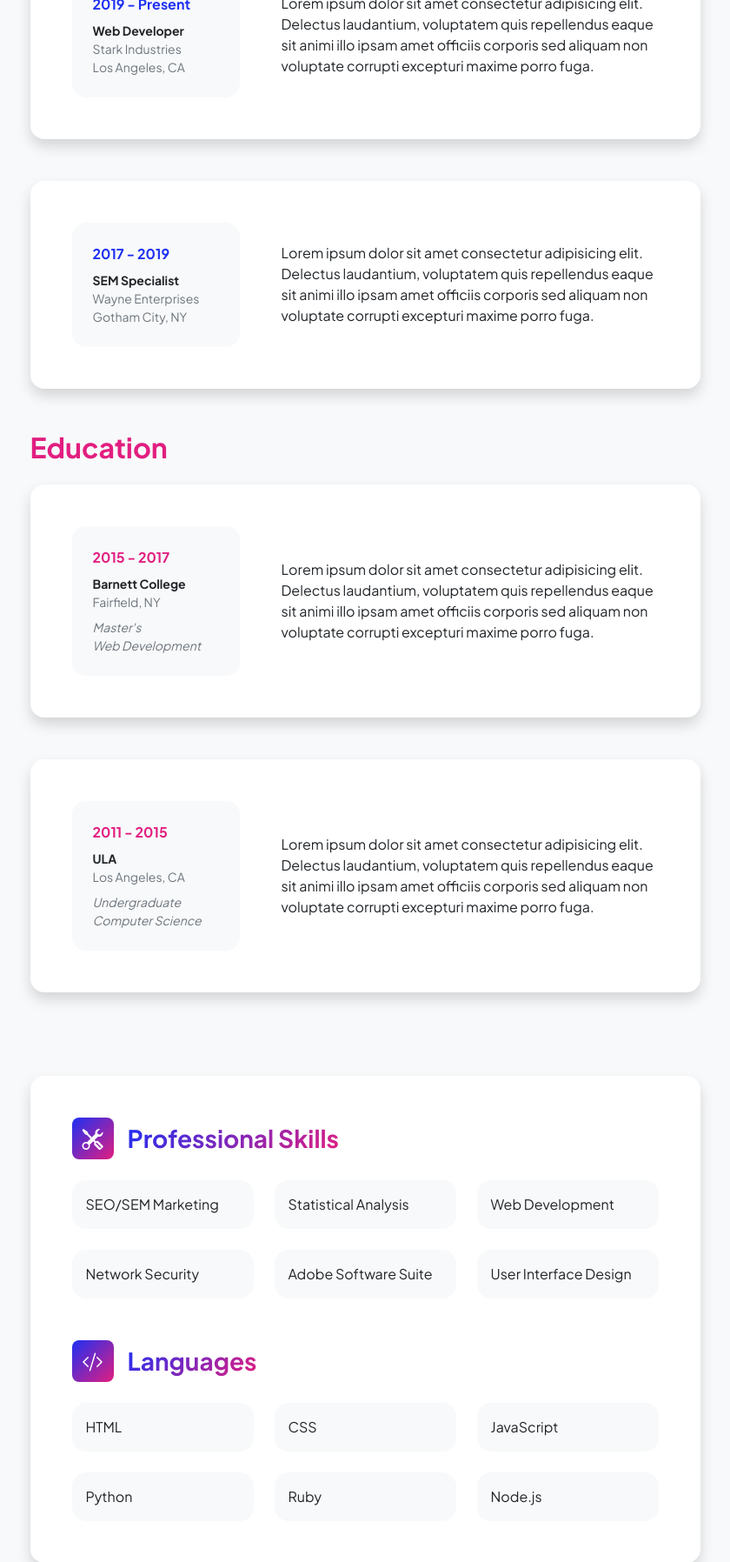
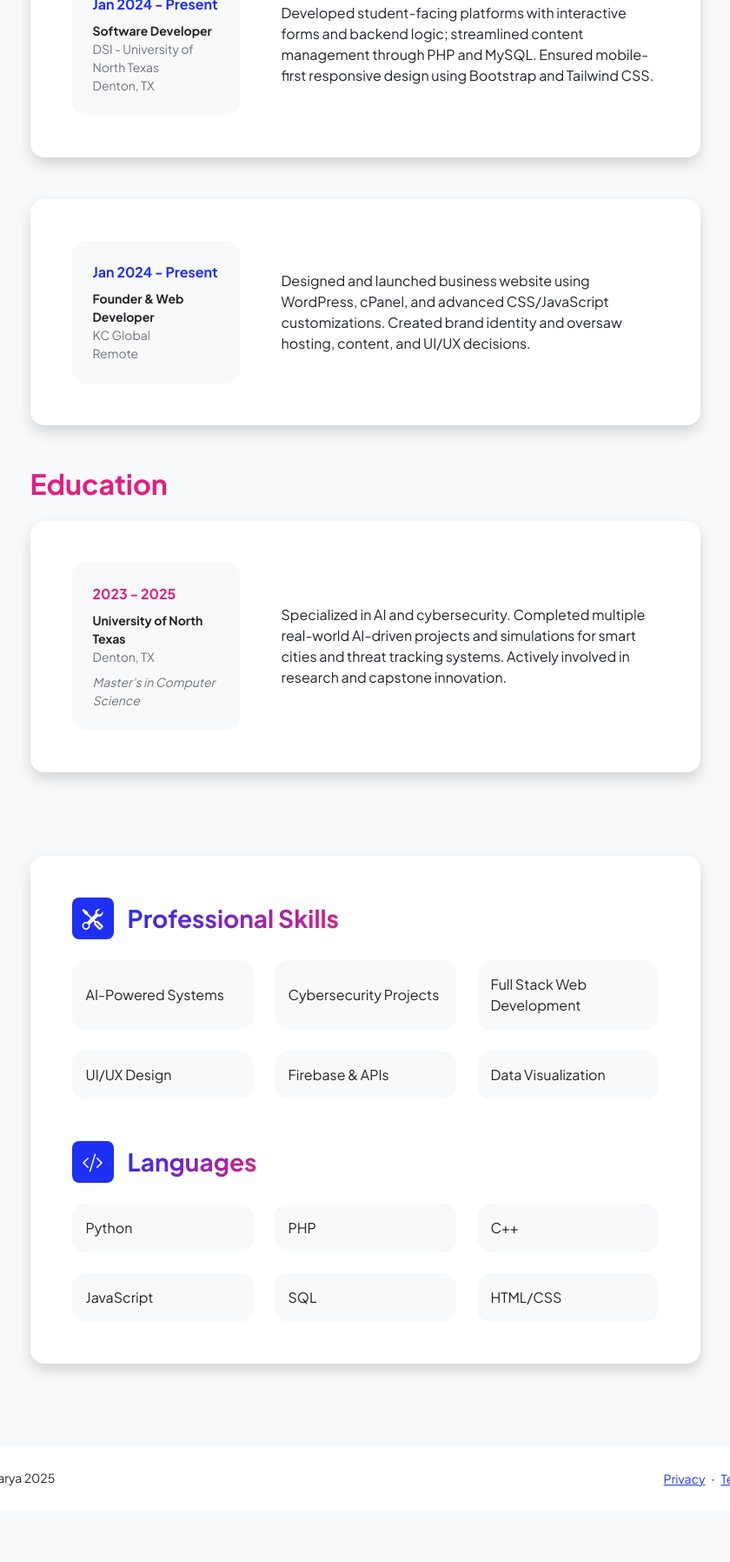
Before and after one commit to SuyoshaA/suyoshawebsite, a plain HTML site: page resume.html in a window 1280 px wide. Shown: the part 387-2183 px from the top of the page at 87% size, without its empty margins (220-1060 px from the left). After the commit the page ends 2123 px from the top, so only its background shows below. Drawn offline with nearby package versions, Linux system fonts and the light colour scheme.

Commit message:
Update resume.html

```diff
--- a/resume.html
+++ b/resume.html
@@ -3,27 +3,24 @@
 <head>
     <meta charset="utf-8" />
     <meta name="viewport" content="width=device-width, initial-scale=1, shrink-to-fit=no" />
-        <meta name="description" content="" />
-        <meta name="author" content="" />
-        <title>Personal - Start Bootstrap Template</title>
-        <!-- Favicon-->
+    <meta name="description" content="Suyosha Acharya Resume" />
+    <meta name="author" content="Suyosha Acharya" />
+    <title>Suyosha Acharya - Resume</title>
     <link rel="icon" type="image/x-icon" href="assets/favicon.ico" />
-        <!-- Custom Google font-->
     <link rel="preconnect" href="https://fonts.googleapis.com" />
     <link rel="preconnect" href="https://fonts.gstatic.com" crossorigin />
-        <link href="https://fonts.googleapis.com/css2?family=Plus+Jakarta+Sans:wght@100;200;300;400;500;600;700;800;900&amp;display=swap" rel="stylesheet" />
-        <!-- Bootstrap icons-->
+    <link href="https://fonts.googleapis.com/css2?family=Plus+Jakarta+Sans:wght@100;200;300;400;500;600;700;800;900&display=swap" rel="stylesheet" />
     <link href="https://cdn.jsdelivr.net/npm/bootstrap-icons@1.8.1/font/bootstrap-icons.css" rel="stylesheet" />
-        <!-- Core theme CSS (includes Bootstrap)-->
     <link href="css/styles.css" rel="stylesheet" />
 </head>
 <body class="d-flex flex-column h-100 bg-light">
 <main class="flex-shrink-0">
-            <!-- Navigation-->
     <nav class="navbar navbar-expand-lg navbar-light bg-white py-3">
         <div class="container px-5">
-                    <a class="navbar-brand" href="index.html"><span class="fw-bolder text-primary">Start Bootstrap</span></a>
-                    <button class="navbar-toggler" type="button" data-bs-toggle="collapse" data-bs-target="#navbarSupportedContent" aria-controls="navbarSupportedContent" aria-expanded="false" aria-label="Toggle navigation"><span class="navbar-toggler-icon"></span></button>
+            <a class="navbar-brand" href="index.html"><span class="fw-bolder text-primary">Suyosha Acharya</span></a>
+            <button class="navbar-toggler" type="button" data-bs-toggle="collapse" data-bs-target="#navbarSupportedContent">
+                <span class="navbar-toggler-icon"></span>
+            </button>
             <div class="collapse navbar-collapse" id="navbarSupportedContent">
                 <ul class="navbar-nav ms-auto mb-2 mb-lg-0 small fw-bolder">
                     <li class="nav-item"><a class="nav-link" href="index.html">Home</a></li>
@@ -34,142 +31,113 @@
             </div>
         </div>
     </nav>
-            <!-- Page Content-->
     <div class="container px-5 my-5">
         <div class="text-center mb-5">
             <h1 class="display-5 fw-bolder mb-0"><span class="text-gradient d-inline">Resume</span></h1>
         </div>
         <div class="row gx-5 justify-content-center">
             <div class="col-lg-11 col-xl-9 col-xxl-8">
-                        <!-- Experience Section-->
                 <section>
                     <div class="d-flex align-items-center justify-content-between mb-4">
                         <h2 class="text-primary fw-bolder mb-0">Experience</h2>
-                                <!-- Download resume button-->
-                                <!-- Note: Set the link href target to a PDF file within your project-->
-                                <a class="btn btn-primary px-4 py-3" href="#!">
+                        <a class="btn btn-primary px-4 py-3" href="assets/Suyosha_Resume.pdf">
                             <div class="d-inline-block bi bi-download me-2"></div>
                             Download Resume
                         </a>
                     </div>
-                            <!-- Experience Card 1-->
                     <div class="card shadow border-0 rounded-4 mb-5">
                         <div class="card-body p-5">
                             <div class="row align-items-center gx-5">
                                 <div class="col text-center text-lg-start mb-4 mb-lg-0">
                                     <div class="bg-light p-4 rounded-4">
-                                                <div class="text-primary fw-bolder mb-2">2019 - Present</div>
-                                                <div class="small fw-bolder">Web Developer</div>
-                                                <div class="small text-muted">Stark Industries</div>
-                                                <div class="small text-muted">Los Angeles, CA</div>
+                                        <div class="text-primary fw-bolder mb-2">Jan 2024 - Present</div>
+                                        <div class="small fw-bolder">Software Developer</div>
+                                        <div class="small text-muted">DSI - University of North Texas</div>
+                                        <div class="small text-muted">Denton, TX</div>
                                     </div>
                                 </div>
-                                        <div class="col-lg-8"><div>Lorem ipsum dolor sit amet consectetur adipisicing elit. Delectus laudantium, voluptatem quis repellendus eaque sit animi illo ipsam amet officiis corporis sed aliquam non voluptate corrupti excepturi maxime porro fuga.</div></div>
+                                <div class="col-lg-8">
+                                    <div>Developed student-facing platforms with interactive forms and backend logic; streamlined content management through PHP and MySQL. Ensured mobile-first responsive design using Bootstrap and Tailwind CSS.</div>
                                 </div>
                             </div>
                         </div>
-                            <!-- Experience Card 2-->
+                    </div>
                     <div class="card shadow border-0 rounded-4 mb-5">
                         <div class="card-body p-5">
                             <div class="row align-items-center gx-5">
                                 <div class="col text-center text-lg-start mb-4 mb-lg-0">
                                     <div class="bg-light p-4 rounded-4">
-                                                <div class="text-primary fw-bolder mb-2">2017 - 2019</div>
-                                                <div class="small fw-bolder">SEM Specialist</div>
-                                                <div class="small text-muted">Wayne Enterprises</div>
-                                                <div class="small text-muted">Gotham City, NY</div>
+                                        <div class="text-primary fw-bolder mb-2">Jan 2024 - Present</div>
+                                        <div class="small fw-bolder">Founder & Web Developer</div>
+                                        <div class="small text-muted">KC Global</div>
+                                        <div class="small text-muted">Remote</div>
                                     </div>
                                 </div>
-                                        <div class="col-lg-8"><div>Lorem ipsum dolor sit amet consectetur adipisicing elit. Delectus laudantium, voluptatem quis repellendus eaque sit animi illo ipsam amet officiis corporis sed aliquam non voluptate corrupti excepturi maxime porro fuga.</div></div>
+                                <div class="col-lg-8">
+                                    <div>Designed and launched business website using WordPress, cPanel, and advanced CSS/JavaScript customizations. Created brand identity and oversaw hosting, content, and UI/UX decisions.</div>
+                                </div>
                             </div>
                         </div>
                     </div>
                 </section>
-                        <!-- Education Section-->
                 <section>
                     <h2 class="text-secondary fw-bolder mb-4">Education</h2>
-                            <!-- Education Card 1-->
                     <div class="card shadow border-0 rounded-4 mb-5">
                         <div class="card-body p-5">
                             <div class="row align-items-center gx-5">
                                 <div class="col text-center text-lg-start mb-4 mb-lg-0">
                                     <div class="bg-light p-4 rounded-4">
-                                                <div class="text-secondary fw-bolder mb-2">2015 - 2017</div>
+                                        <div class="text-secondary fw-bolder mb-2">2023 - 2025</div>
                                         <div class="mb-2">
-                                                    <div class="small fw-bolder">Barnett College</div>
-                                                    <div class="small text-muted">Fairfield, NY</div>
+                                            <div class="small fw-bolder">University of North Texas</div>
+                                            <div class="small text-muted">Denton, TX</div>
                                         </div>
                                         <div class="fst-italic">
-                                                    <div class="small text-muted">Master's</div>
-                                                    <div class="small text-muted">Web Development</div>
+                                            <div class="small text-muted">Master’s in Computer Science</div>
                                         </div>
                                     </div>
                                 </div>
-                                        <div class="col-lg-8"><div>Lorem ipsum dolor sit amet consectetur adipisicing elit. Delectus laudantium, voluptatem quis repellendus eaque sit animi illo ipsam amet officiis corporis sed aliquam non voluptate corrupti excepturi maxime porro fuga.</div></div>
+                                <div class="col-lg-8">
+                                    <div>Specialized in AI and cybersecurity. Completed multiple real-world AI-driven projects and simulations for smart cities and threat tracking systems. Actively involved in research and capstone innovation.</div>
                                 </div>
-                                </div>
-                            </div>
-                            <!-- Education Card 2-->
-                            <div class="card shadow border-0 rounded-4 mb-5">
-                                <div class="card-body p-5">
-                                    <div class="row align-items-center gx-5">
-                                        <div class="col text-center text-lg-start mb-4 mb-lg-0">
-                                            <div class="bg-light p-4 rounded-4">
-                                                <div class="text-secondary fw-bolder mb-2">2011 - 2015</div>
-                                                <div class="mb-2">
-                                                    <div class="small fw-bolder">ULA</div>
-                                                    <div class="small text-muted">Los Angeles, CA</div>
-                                                </div>
-                                                <div class="fst-italic">
-                                                    <div class="small text-muted">Undergraduate</div>
-                                                    <div class="small text-muted">Computer Science</div>
-                                                </div>
-                                            </div>
-                                        </div>
-                                        <div class="col-lg-8"><div>Lorem ipsum dolor sit amet consectetur adipisicing elit. Delectus laudantium, voluptatem quis repellendus eaque sit animi illo ipsam amet officiis corporis sed aliquam non voluptate corrupti excepturi maxime porro fuga.</div></div>
                             </div>
                         </div>
                     </div>
                 </section>
-                        <!-- Divider-->
                 <div class="pb-5"></div>
-                        <!-- Skills Section-->
                 <section>
-                            <!-- Skillset Card-->
                     <div class="card shadow border-0 rounded-4 mb-5">
                         <div class="card-body p-5">
-                                    <!-- Professional skills list-->
                             <div class="mb-5">
                                 <div class="d-flex align-items-center mb-4">
-                                            <div class="feature bg-primary bg-gradient-primary-to-secondary text-white rounded-3 me-3"><i class="bi bi-tools"></i></div>
+                                    <div class="feature bg-primary text-white rounded-3 me-3"><i class="bi bi-tools"></i></div>
                                     <h3 class="fw-bolder mb-0"><span class="text-gradient d-inline">Professional Skills</span></h3>
                                 </div>
                                 <div class="row row-cols-1 row-cols-md-3 mb-4">
-                                            <div class="col mb-4 mb-md-0"><div class="d-flex align-items-center bg-light rounded-4 p-3 h-100">SEO/SEM Marketing</div></div>
-                                            <div class="col mb-4 mb-md-0"><div class="d-flex align-items-center bg-light rounded-4 p-3 h-100">Statistical Analysis</div></div>
-                                            <div class="col"><div class="d-flex align-items-center bg-light rounded-4 p-3 h-100">Web Development</div></div>
+                                    <div class="col mb-4 mb-md-0"><div class="d-flex align-items-center bg-light rounded-4 p-3 h-100">AI-Powered Systems</div></div>
+                                    <div class="col mb-4 mb-md-0"><div class="d-flex align-items-center bg-light rounded-4 p-3 h-100">Cybersecurity Projects</div></div>
+                                    <div class="col"><div class="d-flex align-items-center bg-light rounded-4 p-3 h-100">Full Stack Web Development</div></div>
                                 </div>
                                 <div class="row row-cols-1 row-cols-md-3">
-                                            <div class="col mb-4 mb-md-0"><div class="d-flex align-items-center bg-light rounded-4 p-3 h-100">Network Security</div></div>
-                                            <div class="col mb-4 mb-md-0"><div class="d-flex align-items-center bg-light rounded-4 p-3 h-100">Adobe Software Suite</div></div>
-                                            <div class="col"><div class="d-flex align-items-center bg-light rounded-4 p-3 h-100">User Interface Design</div></div>
+                                    <div class="col mb-4 mb-md-0"><div class="d-flex align-items-center bg-light rounded-4 p-3 h-100">UI/UX Design</div></div>
+                                    <div class="col mb-4 mb-md-0"><div class="d-flex align-items-center bg-light rounded-4 p-3 h-100">Firebase & APIs</div></div>
+                                    <div class="col"><div class="d-flex align-items-center bg-light rounded-4 p-3 h-100">Data Visualization</div></div>
                                 </div>
                             </div>
-                                    <!-- Languages list-->
                             <div class="mb-0">
                                 <div class="d-flex align-items-center mb-4">
-                                            <div class="feature bg-primary bg-gradient-primary-to-secondary text-white rounded-3 me-3"><i class="bi bi-code-slash"></i></div>
+                                    <div class="feature bg-primary text-white rounded-3 me-3"><i class="bi bi-code-slash"></i></div>
                                     <h3 class="fw-bolder mb-0"><span class="text-gradient d-inline">Languages</span></h3>
                                 </div>
                                 <div class="row row-cols-1 row-cols-md-3 mb-4">
-                                            <div class="col mb-4 mb-md-0"><div class="d-flex align-items-center bg-light rounded-4 p-3 h-100">HTML</div></div>
-                                            <div class="col mb-4 mb-md-0"><div class="d-flex align-items-center bg-light rounded-4 p-3 h-100">CSS</div></div>
-                                            <div class="col"><div class="d-flex align-items-center bg-light rounded-4 p-3 h-100">JavaScript</div></div>
+                                    <div class="col mb-4 mb-md-0"><div class="d-flex align-items-center bg-light rounded-4 p-3 h-100">Python</div></div>
+                                    <div class="col mb-4 mb-md-0"><div class="d-flex align-items-center bg-light rounded-4 p-3 h-100">PHP</div></div>
+                                    <div class="col"><div class="d-flex align-items-center bg-light rounded-4 p-3 h-100">C++</div></div>
                                 </div>
                                 <div class="row row-cols-1 row-cols-md-3">
-                                            <div class="col mb-4 mb-md-0"><div class="d-flex align-items-center bg-light rounded-4 p-3 h-100">Python</div></div>
-                                            <div class="col mb-4 mb-md-0"><div class="d-flex align-items-center bg-light rounded-4 p-3 h-100">Ruby</div></div>
-                                            <div class="col"><div class="d-flex align-items-center bg-light rounded-4 p-3 h-100">Node.js</div></div>
+                                    <div class="col mb-4 mb-md-0"><div class="d-flex align-items-center bg-light rounded-4 p-3 h-100">JavaScript</div></div>
+                                    <div class="col mb-4 mb-md-0"><div class="d-flex align-items-center bg-light rounded-4 p-3 h-100">SQL</div></div>
+                                    <div class="col"><div class="d-flex align-items-center bg-light rounded-4 p-3 h-100">HTML/CSS</div></div>
                                 </div>
                             </div>
                         </div>
@@ -179,24 +147,21 @@
         </div>
     </div>
 </main>
-        <!-- Footer-->
 <footer class="bg-white py-4 mt-auto">
     <div class="container px-5">
         <div class="row align-items-center justify-content-between flex-column flex-sm-row">
-                    <div class="col-auto"><div class="small m-0">Copyright &copy; Your Website 2023</div></div>
+            <div class="col-auto"><div class="small m-0">&copy; Suyosha Acharya 2025</div></div>
             <div class="col-auto">
-                        <a class="small" href="#!">Privacy</a>
+                <a class="small" href="#">Privacy</a>
                 <span class="mx-1">&middot;</span>
-                        <a class="small" href="#!">Terms</a>
+                <a class="small" href="#">Terms</a>
                 <span class="mx-1">&middot;</span>
-                        <a class="small" href="#!">Contact</a>
+                <a class="small" href="contact.html">Contact</a>
             </div>
         </div>
     </div>
 </footer>
-        <!-- Bootstrap core JS-->
 <script src="https://cdn.jsdelivr.net/npm/bootstrap@5.2.3/dist/js/bootstrap.bundle.min.js"></script>
-        <!-- Core theme JS-->
 <script src="js/scripts.js"></script>
 </body>
 </html>
```
Lines whose indentation alone changed are shown as unchanged.
